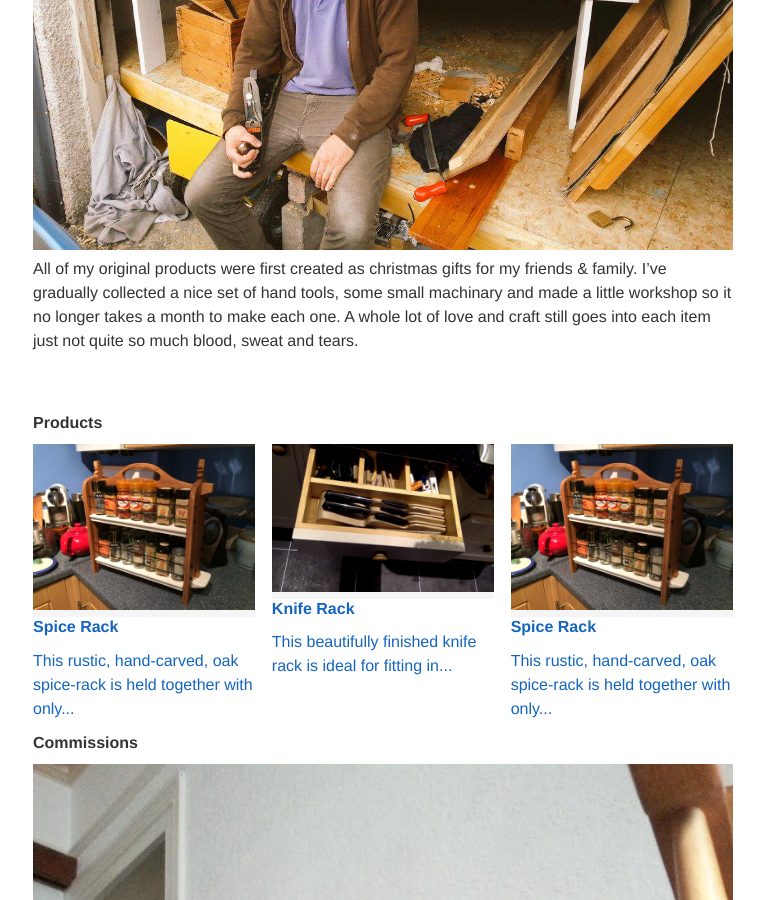
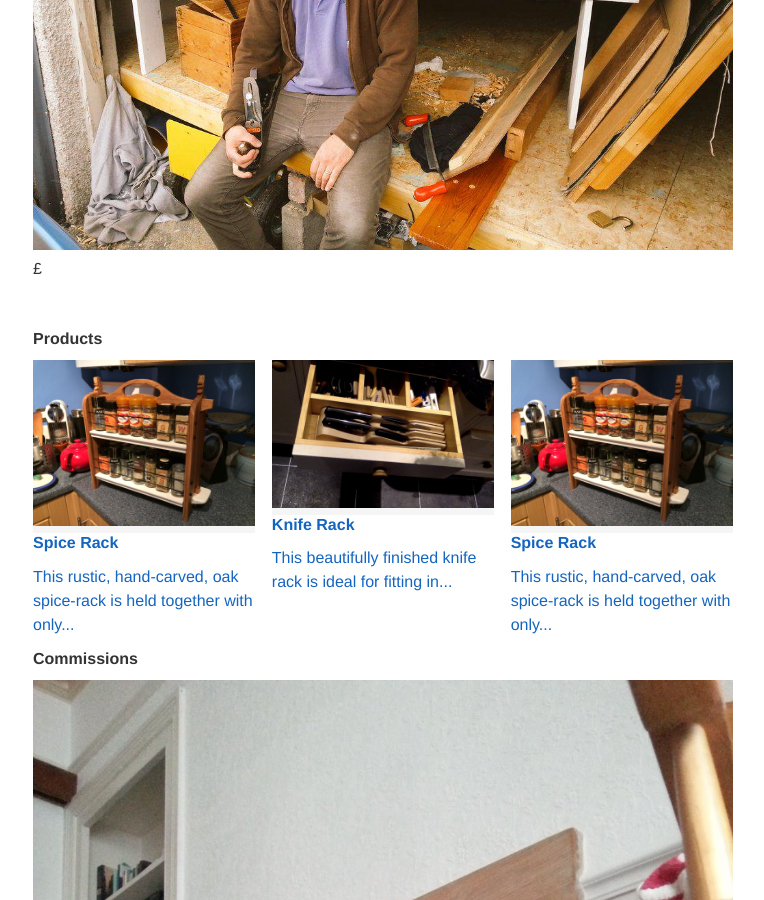
Before and after one commit to hagatorn/hagatorn.github.io, a Jekyll site: the page built from index.html, in a window 1280 px wide and 900 px high, scrolled down 682 px. Shown: the whole window, without its empty margins (257-1021 px from the left). Built offline with Jekyll 4.4.1, drawn with Linux system fonts in a browser that asks for light colours.

Commit message:
Update index.html

```diff
--- a/index.html
+++ b/index.html
@@ -1,7 +1,7 @@
 ---
 layout: default
 about: >
-    All of my original products were first created as christmas gifts for my friends & family.
+    All of my original products were first created as Christmas gifts for my friends & family.
     I've gradually collected a nice set of hand tools, some small machinary and made a little workshop
     so it no longer takes a month to make each one.  A whole lot of love and craft still goes into
     each item just not quite so much blood, sweat and tears.
@@ -21,7 +21,7 @@
 
   <img src="/assets/images/headboard.jpg"/>
 
-  {{ page.about | markdownify }}
+  £{{ page.price | markdownify }}
 
 </div>
 
```
